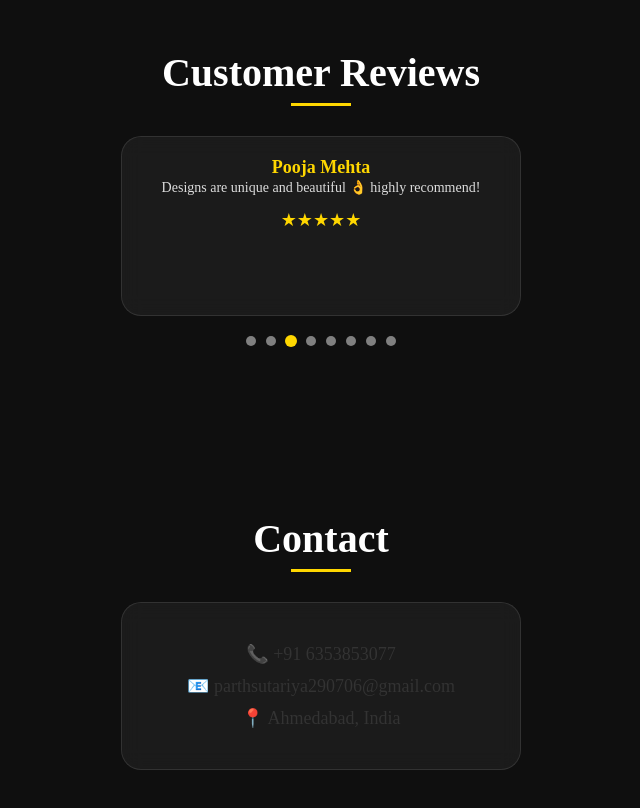
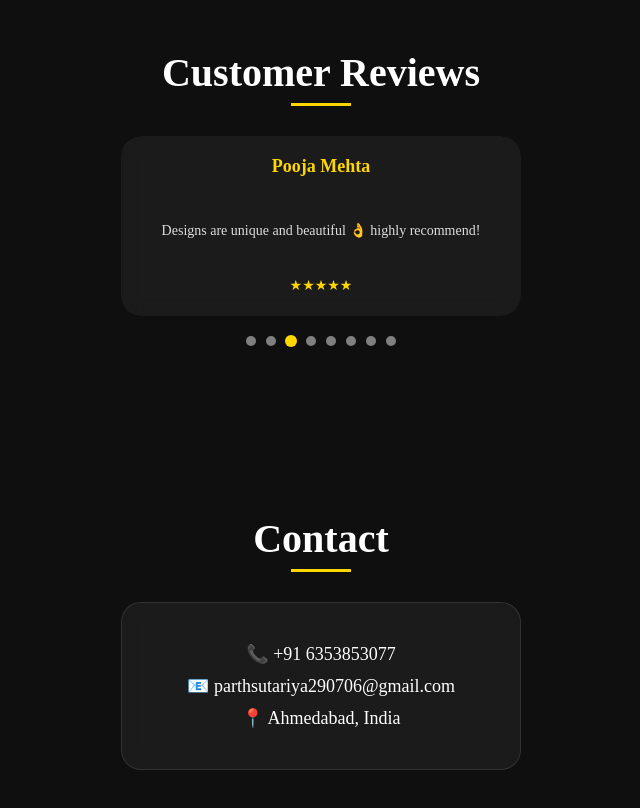
Before and after one commit to Parth290706/HENNA-BY-BHOOMI, a React (Create React App) app: page / in a window 1280 px wide. Shown: the part 1620-2428 px from the top of the page, without its empty margins (319-959 px from the left). Built offline with nearby package versions, Linux system fonts and the light colour scheme.

Commit message:
website completed

```diff
--- a/src/App.css
+++ b/src/App.css
@@ -139,6 +139,7 @@ nav a:hover::after{
   backdrop-filter:blur(10px);
   transition:0.4s;
   border:1px solid rgba(255,255,255,0.1);
+  cursor:pointer;
 }
 
 .card:hover{
@@ -146,7 +147,12 @@ nav a:hover::after{
   box-shadow:0 0 20px gold;
 }
 
-/* SLIDER */
+.card.active{
+  border:2px solid gold;
+  box-shadow:0 0 25px gold;
+}
+
+/* 🔥 IMAGE SLIDER */
 .slider{
   position:relative;
   max-width:800px;
@@ -158,18 +164,17 @@ nav a:hover::after{
 
 .slides{
   display:flex;
-  transition:0.7s ease-in-out;
+  transition: transform 0.8s ease-in-out;
 }
 
+/* 🔥 PERFECT IMAGE FIT */
 .slides img{
   width:100%;
+  height:400px;
+  object-fit:cover;
+  object-position:center;
   flex-shrink:0;
   border-radius:20px;
-  transition:0.5s;
-}
-
-.slides img:hover{
-  transform:scale(1.05);
 }
 
 /* BUTTONS */
@@ -205,14 +210,14 @@ nav a:hover::after{
   border:1px solid rgba(255,255,255,0.1);
 }
 
-.address {
-  text-decoration: none;
-  color: #333;
-  font-size: 18px;
+.address{
+  text-decoration:none;
+  color:#fff;
+  font-size:18px;
 }
 
-.address:hover {
-  color: green;
+.address:hover{
+  color:gold;
 }
 
 .contact-box p{
@@ -222,23 +227,23 @@ nav a:hover::after{
 /* WHATSAPP */
 .whatsapp{
   position:fixed;
-  display: flex;
-  justify-content: center;
-  align-items: center;
+  display:flex;
+  justify-content:center;
+  align-items:center;
   bottom:20px;
   right:20px;
-  background:rgba(10, 255, 10, 0.733);
+  background:rgba(10,255,10,0.8);
   color:black;
-  padding:15px;
   border-radius:50%;
   text-decoration:none;
   font-size:20px;
-  height: 50px;
-  width: 50px;
-  box-shadow:0 0 15px rgb(1, 68, 1);
+  height:50px;
+  width:50px;
+  box-shadow:0 0 15px rgb(1,68,1);
 }
+
 .whatsapp:hover{
-  color: rgb(7, 82, 7);
+  transform:scale(1.1);
 }
 
 /* ANIMATION */
@@ -247,188 +252,112 @@ nav a:hover::after{
   to{opacity:1; transform:translateY(0);}
 }
 
-.review-box {
-  max-width: 500px;
-  margin: auto;
-  display: flex;
-  flex-direction: column;
-  gap: 10px;
+/* ========================= */
+/* 🔥 REVIEW SLIDER */
+/* ========================= */
+
+.review-slider{
+  max-width:400px;
+  margin:auto;
+  overflow:hidden;
+  position:relative;
+  border-radius:20px;
+  transition:0.4s;
 }
 
-.review-box input,
-.review-box textarea {
-  padding: 10px;
-  border-radius: 10px;
-  border: none;
-  outline: none;
+/* 🔥 FULL BOX HOVER */
+.review-slider:hover{
+  transform:scale(1.05);
+  box-shadow:0 0 25px gold;
 }
 
-.stars {
-  display: flex;
-  gap: 10px;
-  font-size: 22px;
-  cursor: pointer;
-}
-
-.stars i {
-  color: gray;
-}
-
-.stars i.active {
-  color: gold;
-}
-
-.review-item {
-  margin-top: 20px;
-  padding: 15px;
-  border-radius: 15px;
-  background: rgba(255,255,255,0.05);
-}
-
-/* 🔥 SERVICE CLICK EFFECT */
-.card {
-  cursor: pointer;
-}
-
-.card.active {
-  border: 2px solid gold;
-  box-shadow: 0 0 25px gold;
-  transform: scale(1.05);
-}
-
-/* 🔥 GALLERY IMAGE FIX (VERY IMPORTANT) */
-.slides img {
-  height: 400px;
-  object-fit: cover;
-}
-
-
-/* 🔥 MOBILE IMAGE FIX */
-@media (max-width: 700px) {
-  .slides img {
-    height: 250px;
-  }
-}
-
-/* REVIEW SECTION IMPROVED */
-.review-item {
-  max-width: 320px;
-  margin: 15px auto;
-  padding: 20px;
-  border-radius: 20px;
-
-  /* glass effect */
-  background: rgba(255, 255, 255, 0.05);
-  backdrop-filter: blur(10px);
-
-  border: 1px solid rgba(255, 255, 255, 0.1);
-
-  /* square card look */
-  min-height: 180px;
-
-  /* layout */
-  display: flex;
-  flex-direction: column;
-  justify-content: space-between;
-
-  transition: 0.4s;
-}
-
-/* hover effect */
-.review-item:hover {
-  transform: translateY(-10px) scale(1.03);
-  box-shadow: 0 0 20px gold;
-}
-
-/* name */
-.review-item strong {
-  font-size: 18px;
-  color: gold;
-  margin-bottom: 8px;
-}
-
-/* review text */
-.review-item p {
-  font-size: 14px;
-  color: #ddd;
-  line-height: 1.4;
-}
-
-/* stars spacing */
-.review-item p:last-child {
-  margin-top: 10px;
-  font-size: 18px;
-}
-
-/* GRID LAYOUT (multiple reviews side by side) */
-.section .review-item {
-  display: inline-block;
-  vertical-align: top;
-  margin: 15px;
-}
-
-/* RESPONSIVE */
-@media (max-width: 700px) {
-  .review-item {
-    width: 90%;
-    display: block;
-  }
-}
-
-/* ========================= */
-/* 🔥 REVIEW SLIDER FINAL FIX */
-/* ========================= */
-
-.review-slider {
-  max-width: 400px;
-  margin: auto;
-  overflow: hidden;
-  position: relative;
-}
-
-/* track */
-.review-track {
-  display: flex;
+/* TRACK */
+.review-track{
+  display:flex;
   transition: transform 0.6s ease-in-out;
 }
 
-/* each slide */
-.review-slider .review-item {
-  min-width: 100%;
-  flex-shrink: 0;
+/* EACH REVIEW */
+.review-item{
+  min-width:100%;
+  flex-shrink:0;
+  padding:20px;
+  border-radius:20px;
 
-  /* override old styles */
-  display: flex !important;
-  margin: 0 auto !important;
+  background:rgba(255,255,255,0.05);
+  backdrop-filter:blur(10px);
+
+  display:flex;
+  flex-direction:column;
+  justify-content:space-between;
+
+  min-height:180px;
 }
 
-/* REMOVE GRID EFFECT (override) */
-.section .review-item {
-  display: block !important;
+/* TEXT */
+.review-item strong{
+  font-size:18px;
+  color:gold;
+  margin-bottom:8px;
+}
+
+.review-item p{
+  font-size:14px;
+  color:#ddd;
+  line-height:1.4;
 }
 
 /* DOTS */
-.dots {
-  margin-top: 15px;
-  text-align: center;
+.dots{
+  margin-top:15px;
+  text-align:center;
 }
 
-.dot {
-  height: 10px;
-  width: 10px;
-  background: gray;
-  border-radius: 50%;
-  display: inline-block;
-  margin: 5px;
-  cursor: pointer;
-  transition: 0.3s;
+.dot{
+  height:10px;
+  width:10px;
+  background:gray;
+  border-radius:50%;
+  display:inline-block;
+  margin:5px;
+  cursor:pointer;
+  transition:0.3s;
 }
 
-.dot.active {
-  background: gold;
-  transform: scale(1.2);
+.dot.active{
+  background:gold;
+  transform:scale(1.2);
 }
 
+/* 🔥 MOBILE */
+@media (max-width:700px){
+
+  nav{
+    padding:15px;
+    flex-direction:column;
+    text-align:center;
+  }
+
+  .hero h1{
+    font-size:32px;
+  }
+
+  .slides img{
+    height:250px;
+  }
+
+  .section{
+    padding:50px 20px;
+  }
+
+  .card{
+    width:90%;
+  }
+
+  .review-slider{
+    width:90%;
+  }
+}
 /* ============================= */
 /* MOBILE RESPONSIVE MEDIA QUERY */
 /* ============================= */
```
